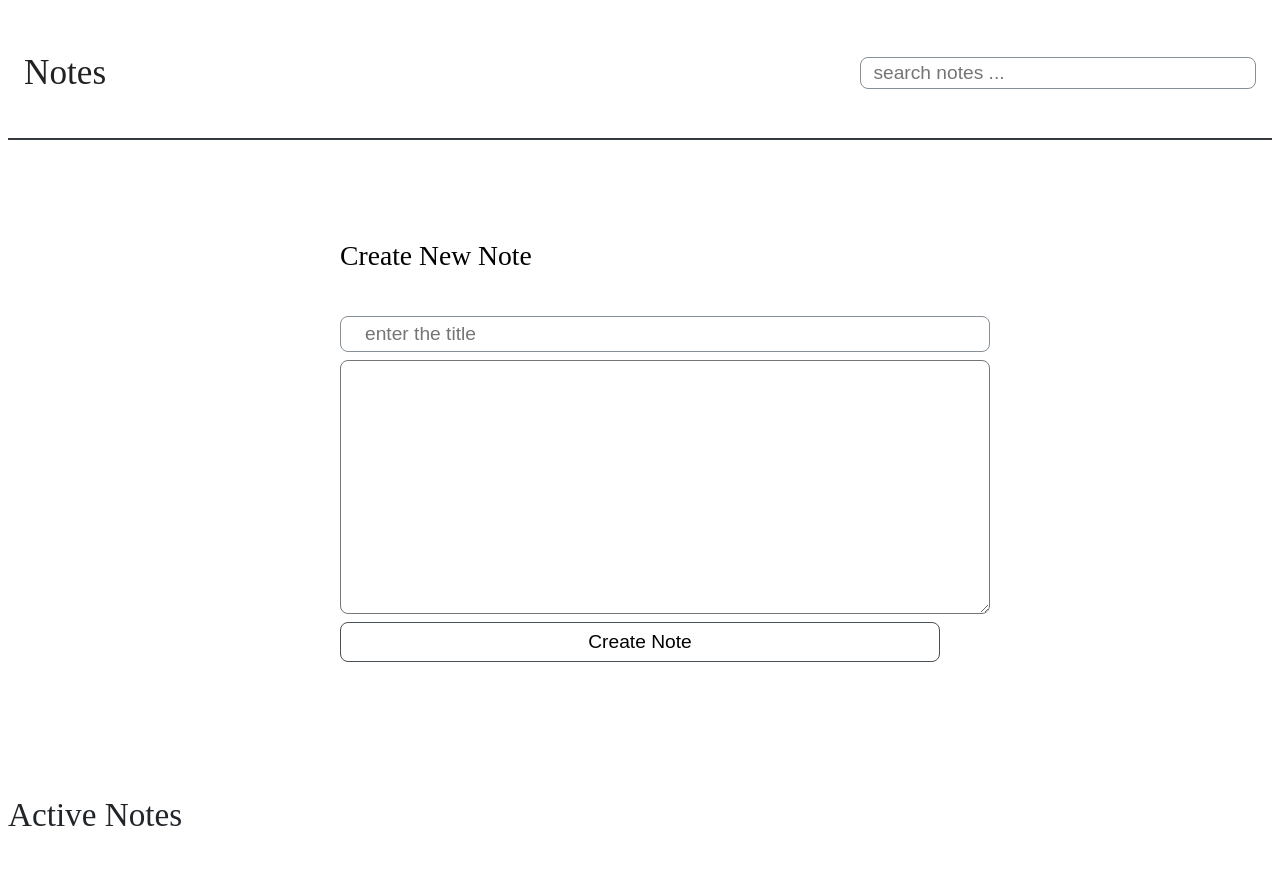
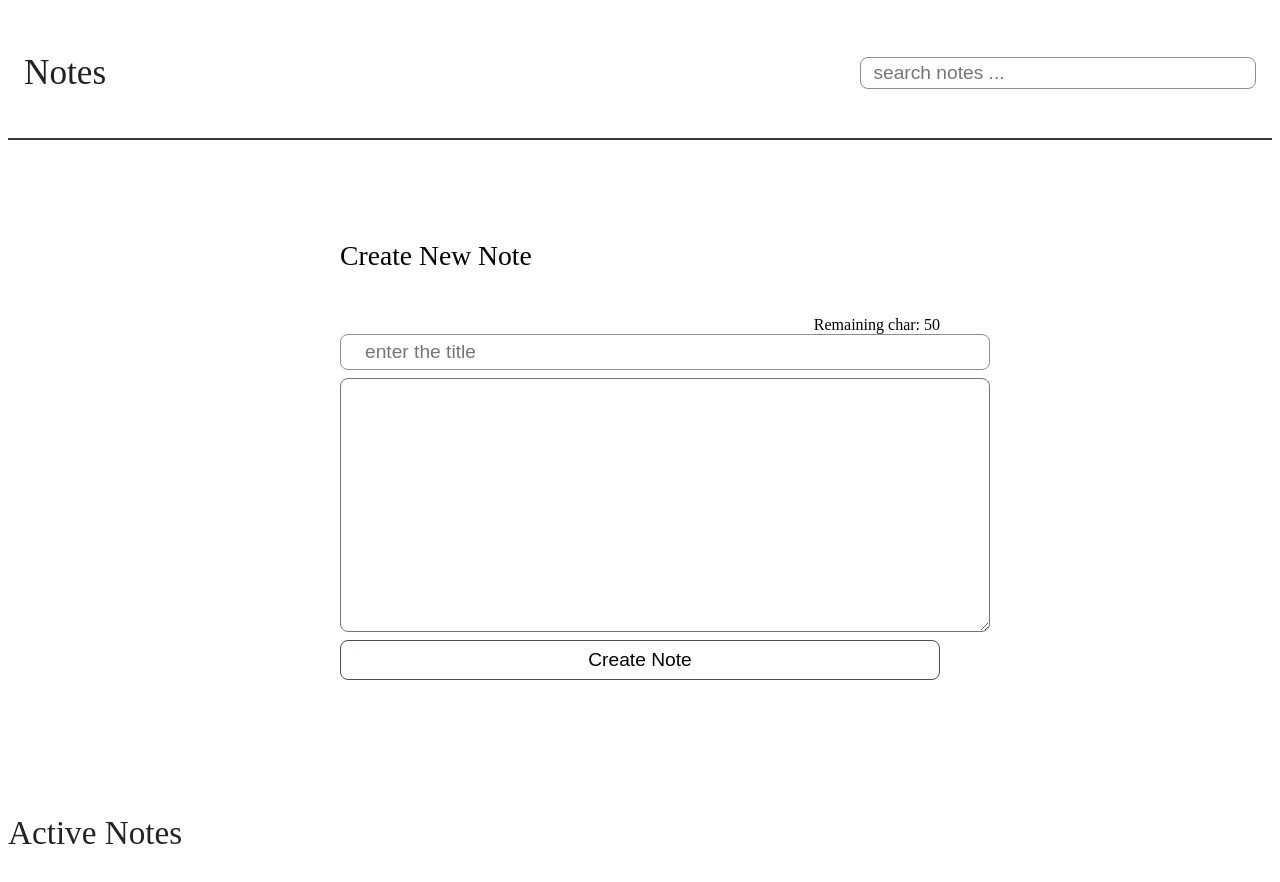
Before and after one commit to jaenudincollege/project, a React (Vite) app in the folder personal-note/: page / in a window 1280 px wide. Shown: the top 882 px of the page. Built offline with nearby package versions, Linux system fonts and the light colour scheme; the HTML template or start-up script is replaced by a standard one.

Commit message:
feat: add logic to limit character input

```diff
--- a/personal-note/src/App.jsx
+++ b/personal-note/src/App.jsx
@@ -18,7 +18,7 @@ function App() {
   return (
     <div className="container">
       <Header />
-      <CreateNote onAddNote={handleAddNote} />
+      <CreateNote onAddNote={handleAddNote} maxChar={50} />
       <Card notes={notes} onDeleteNote={handleDeleteNote} />
     </div>
   );
--- a/personal-note/src/components/CreateNote.jsx
+++ b/personal-note/src/components/CreateNote.jsx
@@ -3,7 +3,7 @@ import Input from "./Input";
 import "../styles/createnote.css";
 import { useState } from "react";
 
-function CreateNote({ onAddNote }) {
+function CreateNote({ onAddNote, maxChar }) {
   const [title, setTitle] = useState("");
   const [note, setNote] = useState("");
 
@@ -26,15 +26,23 @@ function CreateNote({ onAddNote }) {
     setNote("");
   }
 
+  function handleInputChange(e) {
+    const value = e.target.value;
+    if (value.length <= 50) setTitle(value);
+  }
+
+  const remainingChar = maxChar - title.length;
+
   return (
     <div className="form-container">
       <h2 className="form-heading">Create New Note</h2>
+      <span className="remaining-char">Remaining char: {remainingChar}</span>
       <form className="form" onSubmit={handleSubmit}>
         <Input
           className={"title-input"}
           placeholder={"enter the title"}
           value={title}
-          onChange={(e) => setTitle(e.target.value)}
+          onChange={handleInputChange}
         />
         <textarea
           className="notes"
--- a/personal-note/src/styles/createnote.css
+++ b/personal-note/src/styles/createnote.css
@@ -7,6 +7,11 @@
   font-weight: 400;
   font-size: 1.728rem;
   margin-bottom: 2.75rem;
+}
+
+.remaining-char {
+  display: block;
+  text-align: right;
 }
 
 .form {
```
